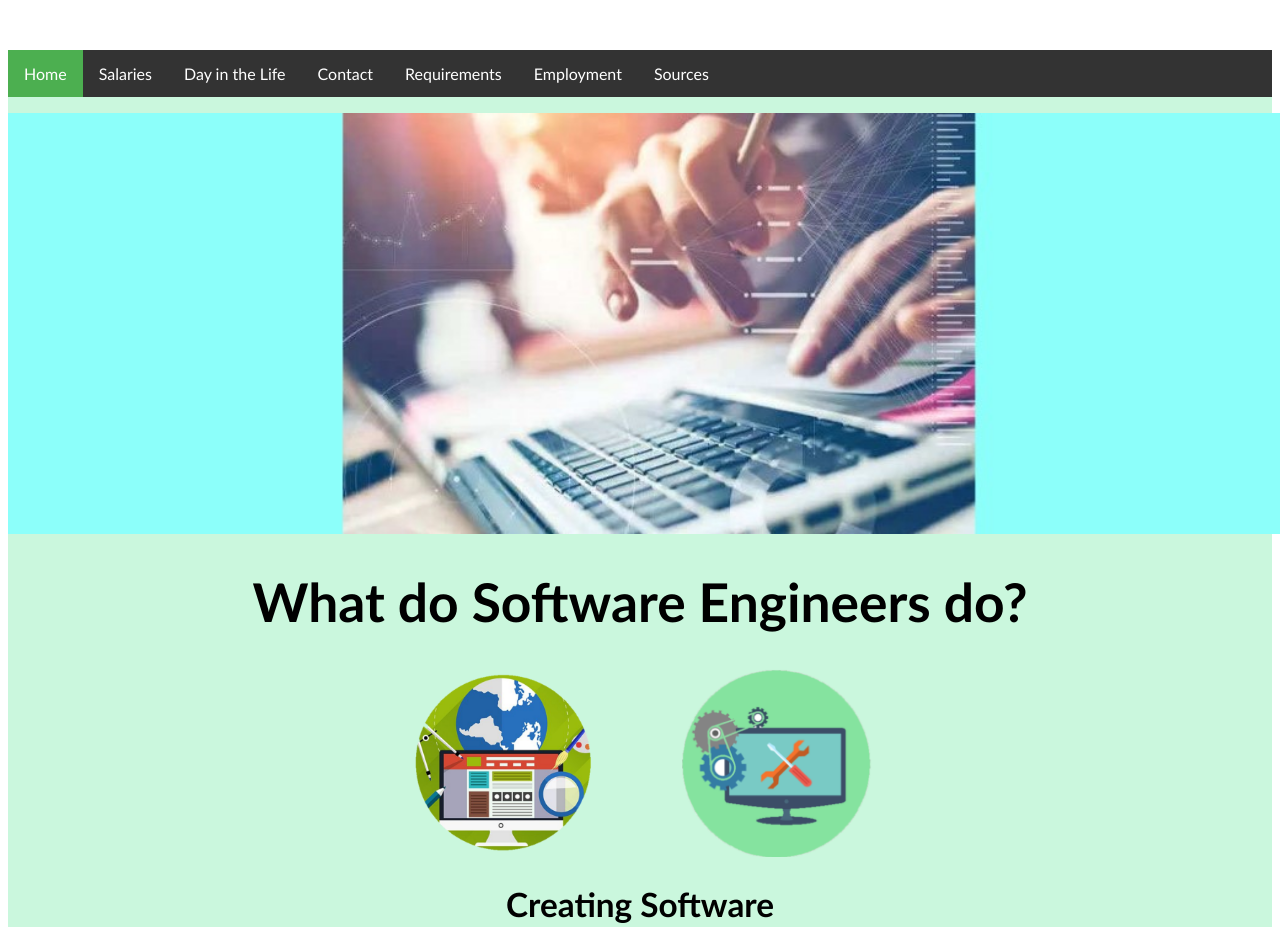
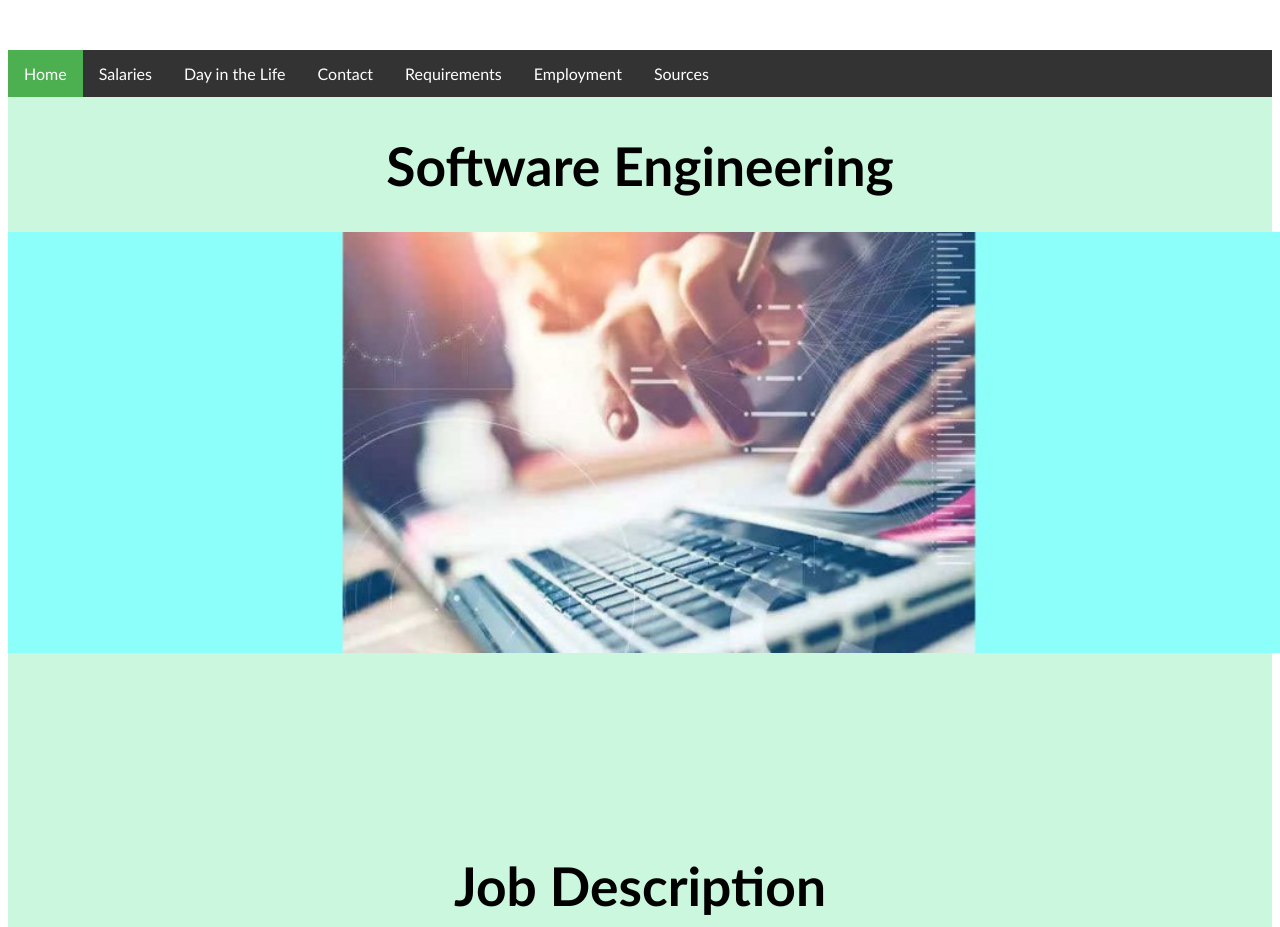
Before and after one commit to stevenbai0724/Civics-and-Careers-Project, a plain HTML site: page index.html in a window 1280 px wide. Shown: the top 927 px of the page. Drawn offline with Linux system fonts and the light colour scheme.

Commit message:
Add files via upload

```diff
--- a/index.css
+++ b/index.css
@@ -41,6 +41,7 @@ img.people{
 	display: block;
 	margin-left: auto;
 	margin-right: auto;
+	margin-bottom: 200px;
 	width: 1300px;
 
 }
--- a/index.html
+++ b/index.html
@@ -30,6 +30,7 @@ This HTML code is a website with 7 pages featuring information about the career
 			<li class = "navigation_bar"><a href ="sources.html">Sources</a></li>
 		</ul>
 
+		<h1>Software Engineering</h1>
 		<!--Image -->
 		<img class = "people" src = "people.jpg" alt = "people" >
 
@@ -37,10 +38,13 @@ This HTML code is a website with 7 pages featuring information about the career
 		<body>
 
 
-		<h1>What do Software Engineers do?</h1>
+		<h1>Job Description</h1>
 
 			<img class = "one" src = "image_1.png" alt = "image 1" width= 15%>
 			<img class = "two" src = "image_2.png" alt = "image 2" width= 15%>
+
+
+
 
 		<h2>Creating Software</h2>
 			<p class= "description" >Executing and creating advanced and real-life applicable programs using C++, Python, JavaScript, HTML and other languages</p>
```
